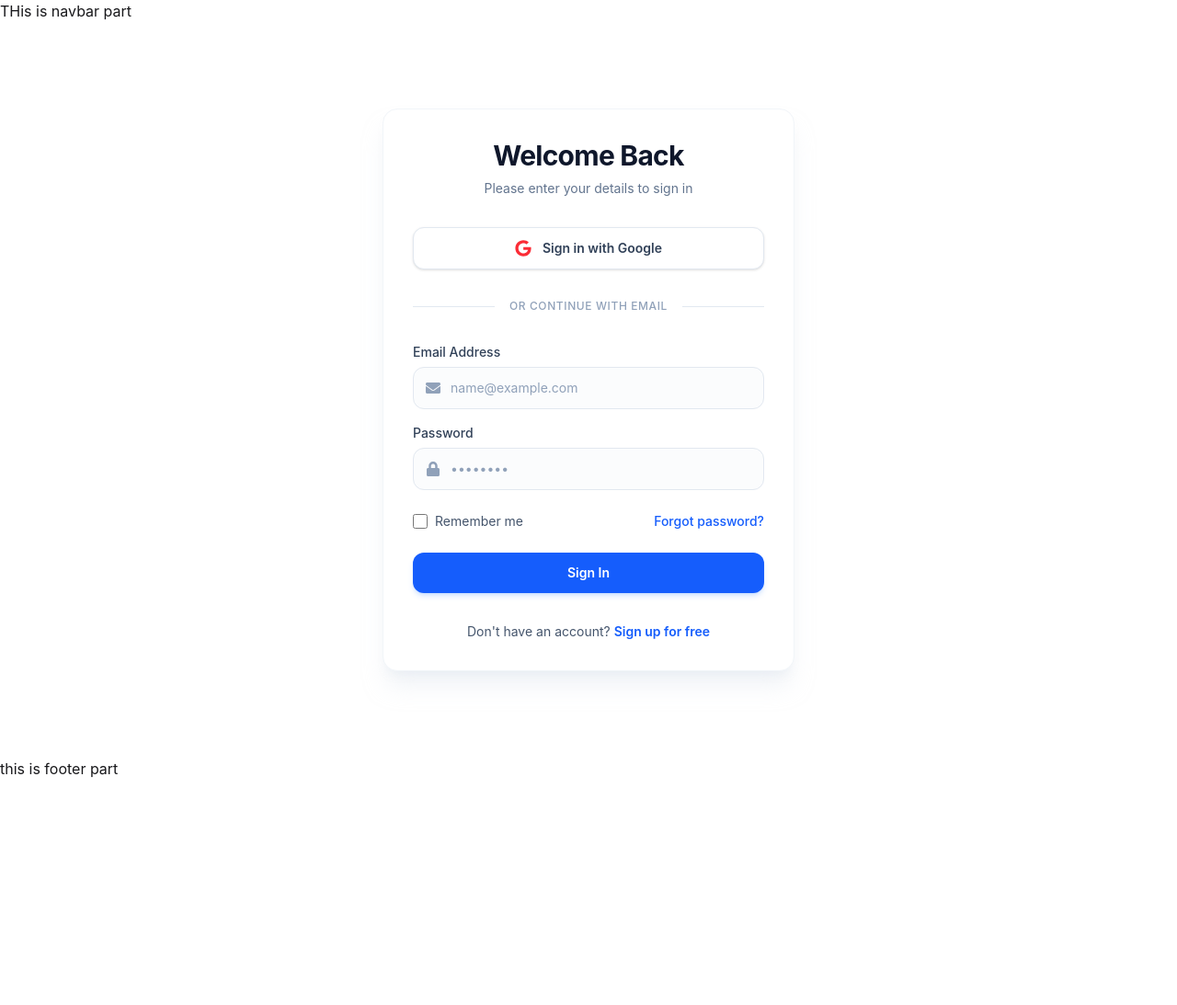
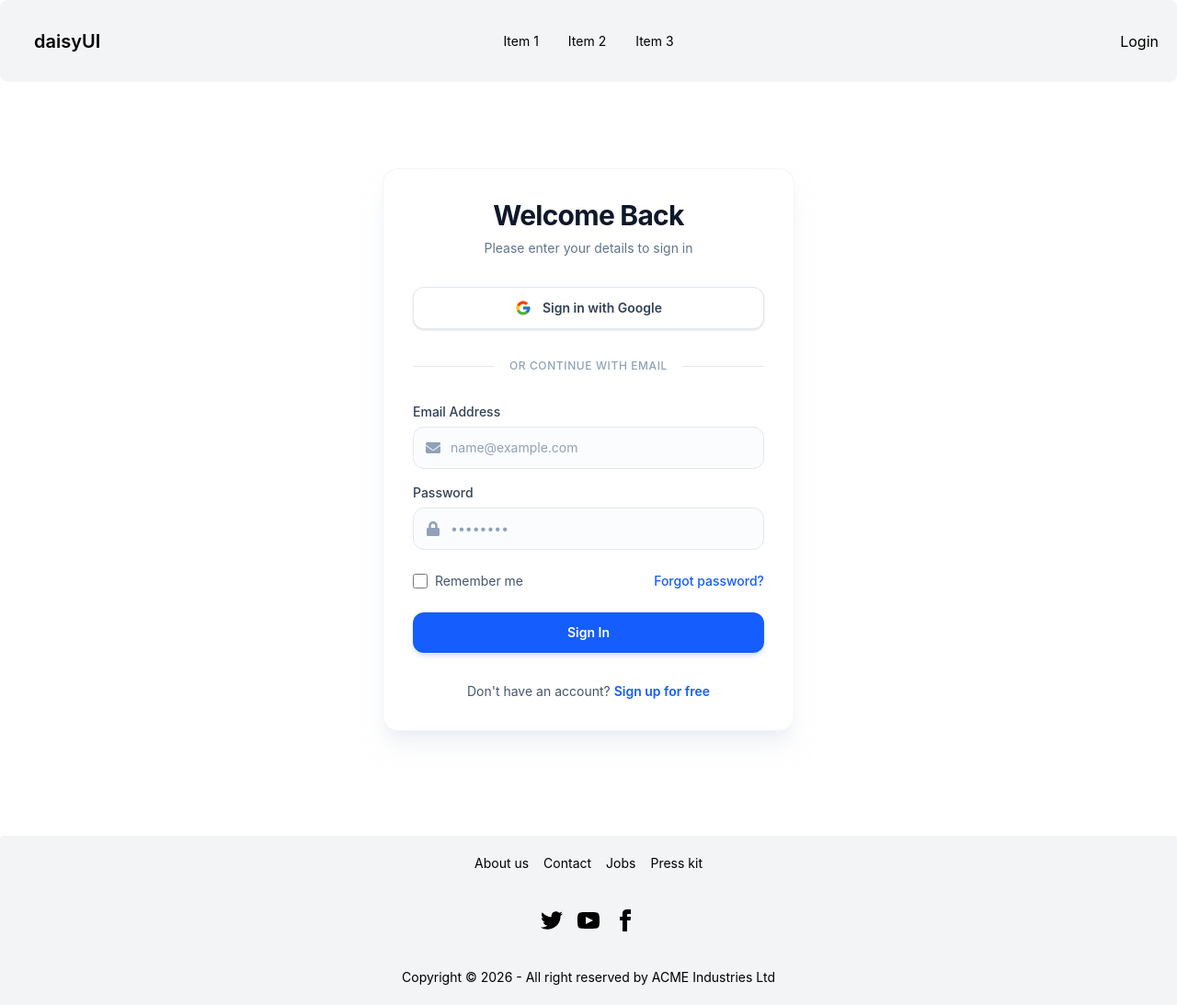
Before and after one commit to fuadhasan199/Hero-Kids, a Next.js app: page /login in a window 1280 px wide. Shown: the whole page at 92% size. Before the commit the page ends 848 px from the top, so only its background shows below. Built offline with nearby package versions, Linux system fonts and the light colour scheme.

Commit message:
feat:added footer and navbar basic ui code

```diff
--- a/src/app/login/page.jsx
+++ b/src/app/login/page.jsx
@@ -1,6 +1,7 @@
 'use client'
 import React from 'react';
 import { FaEnvelope, FaGoogle, FaLock } from 'react-icons/fa';
+import { FcGoogle } from 'react-icons/fc';
 
 const page = () => {
   return (
@@ -17,7 +18,7 @@
           type="button"
           className="flex w-full items-center justify-center gap-3 rounded-xl border border-slate-200 bg-white px-4 py-3 text-sm font-semibold text-slate-700 shadow-sm transition-all duration-200 hover:bg-slate-50 hover:border-slate-300 active:scale-[0.98]"
         >
-          <FaGoogle className="text-red-500 text-lg" />
+          <FcGoogle className="text-red-500 text-lg" />
           <span>Sign in with Google</span>
         </button>
 
--- a/src/app/register/page.jsx
+++ b/src/app/register/page.jsx
@@ -1,6 +1,7 @@
 'use client'
 import React from 'react';
 import { FaEnvelope, FaGoogle, FaLock, FaPhone, FaUser } from 'react-icons/fa';
+import { FcGoogle } from 'react-icons/fc';
 
 const page = () => {
    return (
@@ -17,7 +18,7 @@
           type="button"
           className="flex w-full items-center justify-center gap-3 rounded-xl border border-slate-200 bg-white px-4 py-3 text-sm font-semibold text-slate-700 shadow-sm transition-all duration-200 hover:bg-slate-50 hover:border-slate-300 active:scale-[0.98]"
         >
-          <FaGoogle className="text-red-500 text-lg" />
+       <FcGoogle className="text-red-500 text-lg" />
           <span>Sign up with Google</span>
         </button>
 
--- a/src/components/Footer.jsx
+++ b/src/components/Footer.jsx
@@ -2,9 +2,54 @@
 
 const Footer = () => {
     return (
-        <div>
-            this is footer part
-        </div>
+       <footer className="footer footer-horizontal footer-center text-black rounded p-5 shadow-xl mt-5 bg-gray-100">
+  <nav className="grid grid-flow-col gap-4">
+    <a className="link link-hover">About us</a>
+    <a className="link link-hover">Contact</a>
+    <a className="link link-hover">Jobs</a>
+    <a className="link link-hover">Press kit</a>
+  </nav>
+  <nav>
+    <div className="grid grid-flow-col gap-4">
+      <a>
+        <svg
+          xmlns="http://www.w3.org/2000/svg"
+          width="24"
+          height="24"
+          viewBox="0 0 24 24"
+          className="fill-current">
+          <path
+            d="M24 4.557c-.883.392-1.832.656-2.828.775 1.017-.609 1.798-1.574 2.165-2.724-.951.564-2.005.974-3.127 1.195-.897-.957-2.178-1.555-3.594-1.555-3.179 0-5.515 2.966-4.797 6.045-4.091-.205-7.719-2.165-10.148-5.144-1.29 2.213-.669 5.108 1.523 6.574-.806-.026-1.566-.247-2.229-.616-.054 2.281 1.581 4.415 3.949 4.89-.693.188-1.452.232-2.224.084.626 1.956 2.444 3.379 4.6 3.419-2.07 1.623-4.678 2.348-7.29 2.04 2.179 1.397 4.768 2.212 7.548 2.212 9.142 0 14.307-7.721 13.995-14.646.962-.695 1.797-1.562 2.457-2.549z"></path>
+        </svg>
+      </a>
+      <a>
+        <svg
+          xmlns="http://www.w3.org/2000/svg"
+          width="24"
+          height="24"
+          viewBox="0 0 24 24"
+          className="fill-current">
+          <path
+            d="M19.615 3.184c-3.604-.246-11.631-.245-15.23 0-3.897.266-4.356 2.62-4.385 8.816.029 6.185.484 8.549 4.385 8.816 3.6.245 11.626.246 15.23 0 3.897-.266 4.356-2.62 4.385-8.816-.029-6.185-.484-8.549-4.385-8.816zm-10.615 12.816v-8l8 3.993-8 4.007z"></path>
+        </svg>
+      </a>
+      <a>
+        <svg
+          xmlns="http://www.w3.org/2000/svg"
+          width="24"
+          height="24"
+          viewBox="0 0 24 24"
+          className="fill-current">
+          <path
+            d="M9 8h-3v4h3v12h5v-12h3.642l.358-4h-4v-1.667c0-.955.192-1.333 1.115-1.333h2.885v-5h-3.808c-3.596 0-5.192 1.583-5.192 4.615v3.385z"></path>
+        </svg>
+      </a>
+    </div>
+  </nav>
+  <aside>
+    <p>Copyright © {new Date().getFullYear()} - All right reserved by ACME Industries Ltd</p>
+  </aside>
+</footer>
     );
 };
 
--- a/src/components/Navbar.jsx
+++ b/src/components/Navbar.jsx
@@ -1,10 +1,37 @@
+import Link from 'next/link';
 import React from 'react';
 
 const Navbar = () => {
     return (
-        <div>
-            THis is navbar part
-        </div>
+      <div className="navbar  text-black p-5 rounded-lg top-0 z-10 bg-gray-100">
+  <div className="navbar-start">
+    <div className="dropdown">
+      <div tabIndex={0} role="button" className="btn btn-ghost lg:hidden">
+        <svg xmlns="http://www.w3.org/2000/svg" className="h-5 w-5" fill="none" viewBox="0 0 24 24" stroke="currentColor"> <path strokeLinecap="round" strokeLinejoin="round" strokeWidth="2" d="M4 6h16M4 12h8m-8 6h16" /> </svg>
+      </div>
+      <ul
+        tabIndex="-1"
+        className="menu menu-sm dropdown-content bg-base-100 rounded-box z-1 mt-3 w-52 p-2 shadow">
+        <li><a>Item 1</a></li>
+        <li> Item 2
+        </li>
+        <li><a>Item 3</a></li>
+      </ul>
+    </div>
+    <a className="btn btn-ghost text-xl">daisyUI</a>
+  </div>
+  <div className="navbar-center hidden lg:flex">
+    <ul className="menu menu-horizontal px-1 items-center gap-5">
+     <li><a>Item 1</a></li>
+        <li> Item 2
+        </li>
+        <li><a>Item 3</a></li>
+    </ul>
+  </div>
+  <div className="navbar-end">
+    <Link href={'/login'}>Login </Link>
+  </div>
+</div>
     );
 };
 
```
